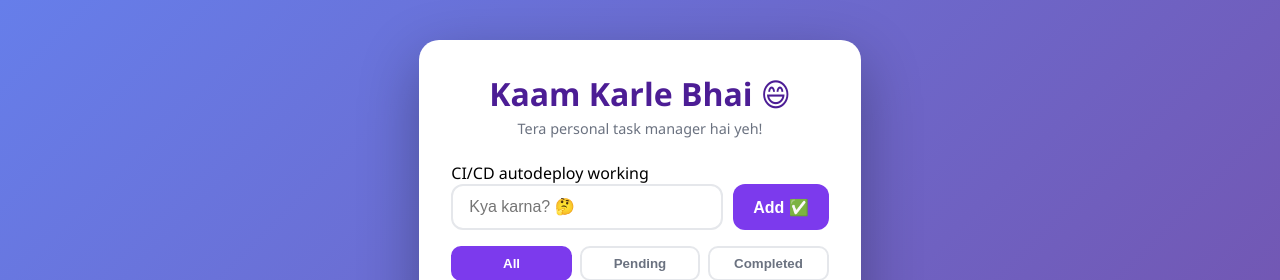
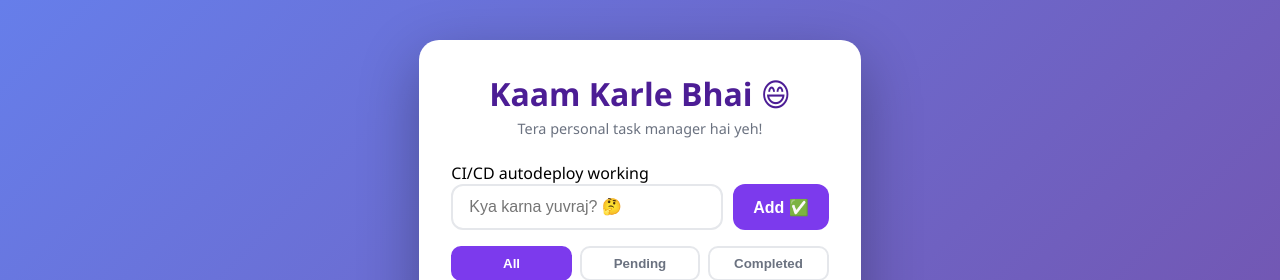
Before and after one commit to Nitesh-NTF/todo_frontend, a React (Create React App) app: page / in a window 1280 px wide. Shown: the top 280 px of the page. Built offline with nearby package versions, Linux system fonts and the light colour scheme; no server answers.

Commit message:
update placeholder text in TodoInput component for clarity

```diff
--- a/src/components/TodoInput.js
+++ b/src/components/TodoInput.js
@@ -16,8 +16,8 @@ function TodoInput({ onAdd }) {
     <form className="todo-input-form" onSubmit={handleSubmit}>
       <input
         type="text"
-        className="todo-input yuvraj"
-        placeholder="Kya karna? 🤔"
+        className="todo-input"
+        placeholder="Kya karna yuvraj? 🤔"
         value={title}
         onChange={(e) => setTitle(e.target.value)}
       />
```
